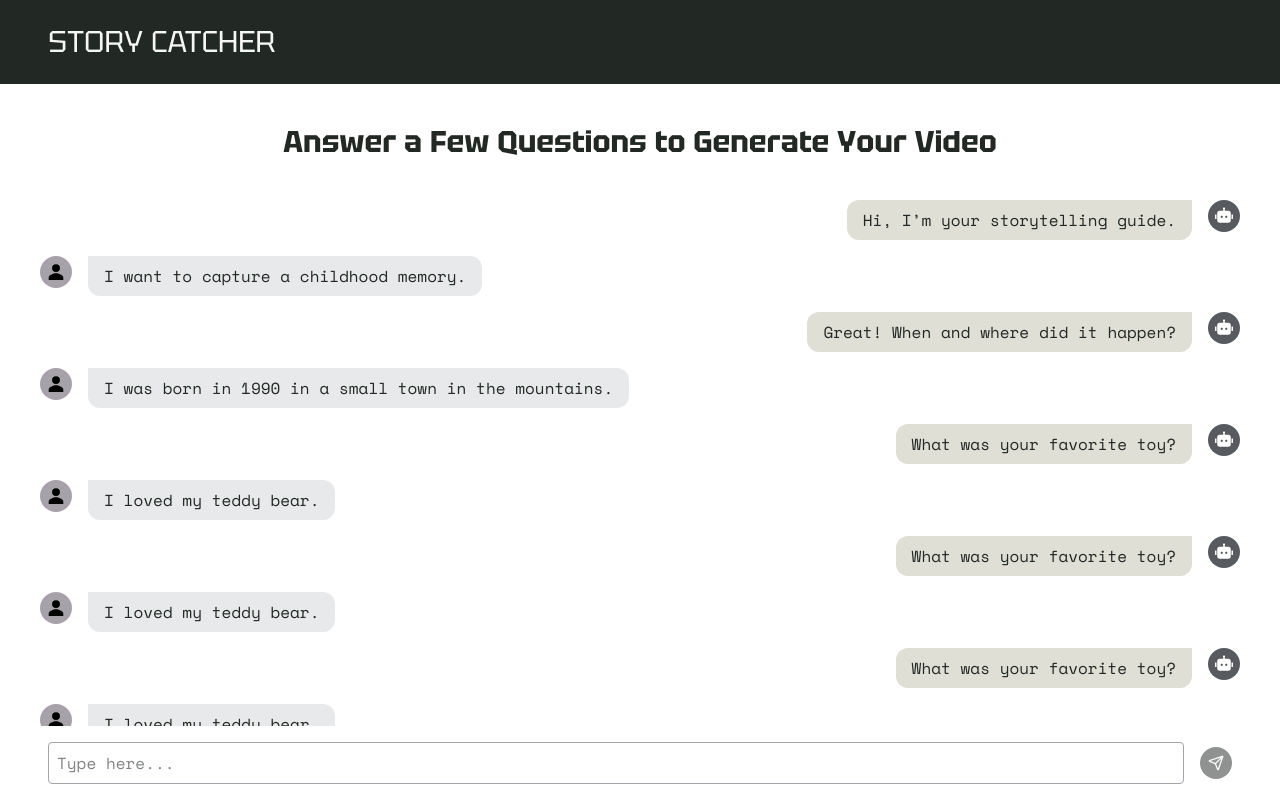
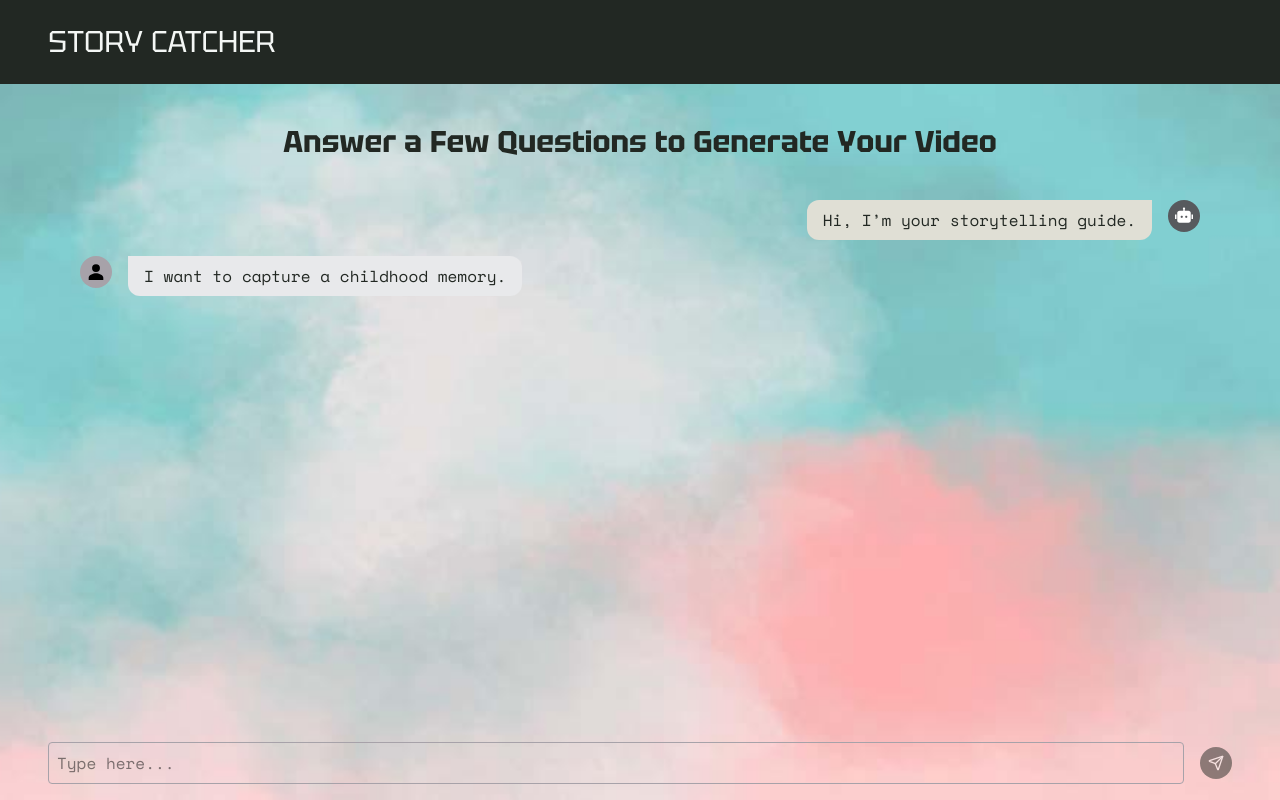
Before and after one commit to hussnainAli14/story-catcher-FE-v2, a Next.js app: page /intake in a window 1280 px wide. Built offline with nearby package versions, Linux system fonts and the light colour scheme.

Commit message:
Add background image to main, intake, and preview pages; update dummy data comments

```diff
--- a/src/app/intake/page.tsx
+++ b/src/app/intake/page.tsx
@@ -13,9 +13,9 @@ const Intake = () => {
     return (
         <>
        { isPopupOpen && <Popup handleClose={handleClosePopup} />}
-        <div className="h-screen flex flex-col">
+        <div className="h-screen flex flex-col"  style={{ backgroundImage: 'url(/images/background.jpg)', backgroundSize:'cover', backgroundPosition:'center' }}>
           <Header />
-           <div className='flex-1 sm:px-10 px-5 pb-10 overflow-y-auto scrollbar-hide'>
+           <div className='flex-1 sm:px-20 px-5 pb-10 overflow-y-auto scrollbar-hide'>
           <h1 className='text-3xl font-bold text-center font-tektur text-forest py-10'>Answer a Few Questions to Generate Your Video</h1>
 
             <Chat messages={messages} />
--- a/src/app/page.tsx
+++ b/src/app/page.tsx
@@ -17,7 +17,7 @@ import { useEffect } from 'react';
       return () => clearTimeout(timeout);
     }, []);
   return (
-    <div className="min-h-screen flex flex-col items-center justify-center gap-10">
+    <div className="min-h-screen flex flex-col items-center justify-center gap-10"  style={{ backgroundImage: 'url(/images/background.jpg)', backgroundSize:'cover', backgroundPosition:'center' }}>
       <div className='flex flex-col items-center justify-center font-tektur'>
         <h1 className='text-3xl text-center font-tektur text-forest'>Story Catcher</h1>
         <h4 className='text-center font-normal text-slate'>Your life changing moment in video.</h4>
--- a/src/app/preview/page.tsx
+++ b/src/app/preview/page.tsx
@@ -30,7 +30,7 @@ const Preview = () => {
     }, []);
 
     return (
-        <>
+        <div className='h-screen flex flex-col'  style={{ backgroundImage: 'url(/images/background.jpg)', backgroundSize:'cover', backgroundPosition:'center' }}>
         <Header />
         <h1 className='text-3xl font-bold text-center font-tektur text-forest py-10'>Your Story is Ready to Play</h1>
         <div className='flex justify-center items-center pt-6 sm:px-4 px-2'>
@@ -42,7 +42,7 @@ const Preview = () => {
             style={{ maxWidth: '100%'}}
         />
         </div>
-        </>
+        </div>
     )
 }
 
--- a/src/utils/dummyData.ts
+++ b/src/utils/dummyData.ts
@@ -3,19 +3,19 @@ import { ChatProps } from "@/app/components/types";
 export const messages: ChatProps["messages"] = [
     { type: "assistant", message: "Hi, I’m your storytelling guide." },
     { type: "user", message: "I want to capture a childhood memory." },
-    { type: "assistant", message: "Great! When and where did it happen?" },
-    { type: "user", message: "I was born in 1990 in a small town in the mountains." },
-    { type: "assistant", message: "What was your favorite toy?" },
-    { type: "user", message: "I loved my teddy bear." },
-    { type: "assistant", message: "What was your favorite toy?" },
-    { type: "user", message: "I loved my teddy bear." },
-    { type: "assistant", message: "What was your favorite toy?" },
-    { type: "user", message: "I loved my teddy bear." },
-    { type: "assistant", message: "What was your favorite toy?" },
-    { type: "user", message: "I loved my teddy bear." },
-    { type: "assistant", message: "What was your favorite toy?" },
-    { type: "user", message: "I loved my teddy bear." },
-    { type: "assistant", message: "What was your favorite toy?" },
-    { type: "user", message: "I loved my teddy bear." },
-    { type: "assistant", message: "What was your favorite toy?" },
+    // { type: "assistant", message: "Great! When and where did it happen?" },
+    // { type: "user", message: "I was born in 1990 in a small town in the mountains." },
+    // { type: "assistant", message: "What was your favorite toy?" },
+    // { type: "user", message: "I loved my teddy bear." },
+    // { type: "assistant", message: "What was your favorite toy?" },
+    // { type: "user", message: "I loved my teddy bear." },
+    // { type: "assistant", message: "What was your favorite toy?" },
+    // { type: "user", message: "I loved my teddy bear." },
+    // { type: "assistant", message: "What was your favorite toy?" },
+    // { type: "user", message: "I loved my teddy bear." },
+    // { type: "assistant", message: "What was your favorite toy?" },
+    // { type: "user", message: "I loved my teddy bear." },
+    // { type: "assistant", message: "What was your favorite toy?" },
+    // { type: "user", message: "I loved my teddy bear." },
+    // { type: "assistant", message: "What was your favorite toy?" },
   ];
```
Also changed, not shown: public/images/background.jpg (added).
